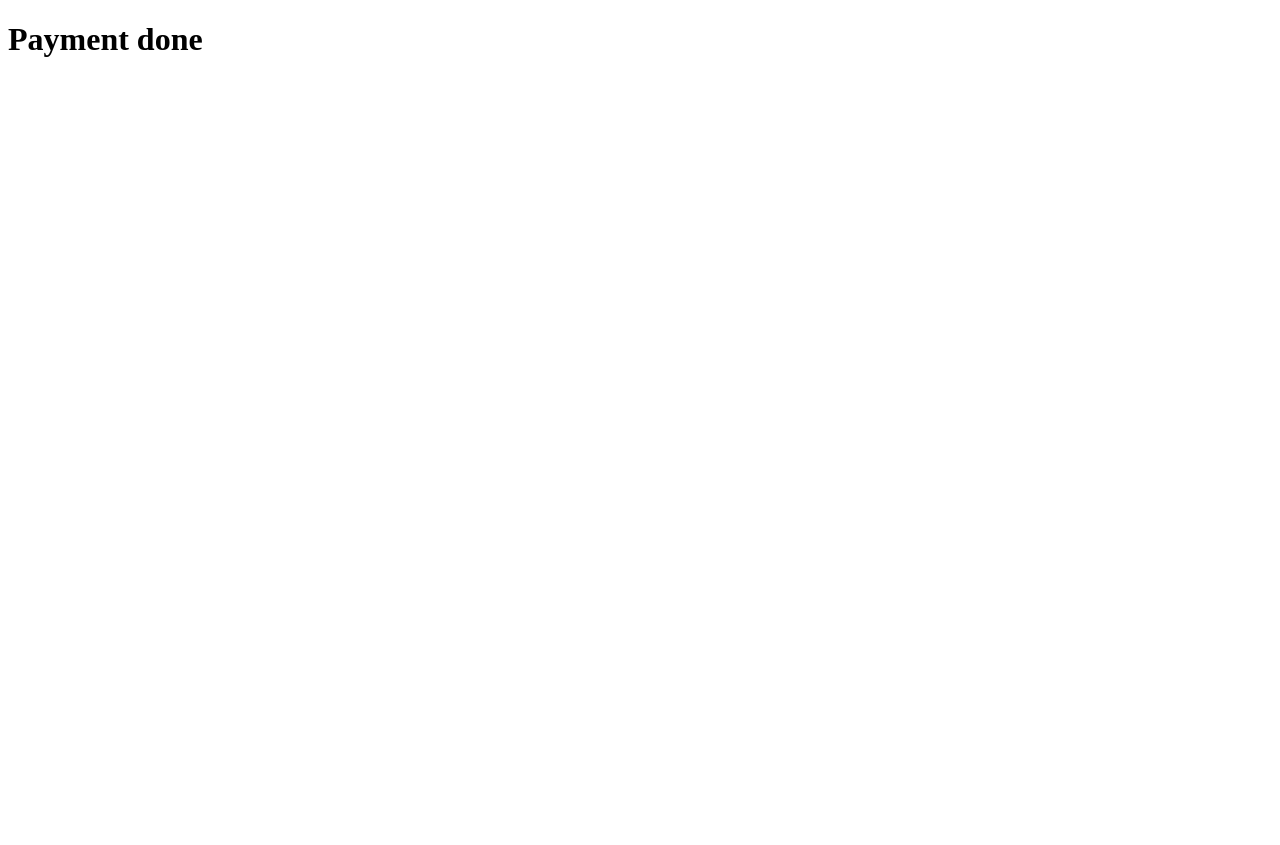
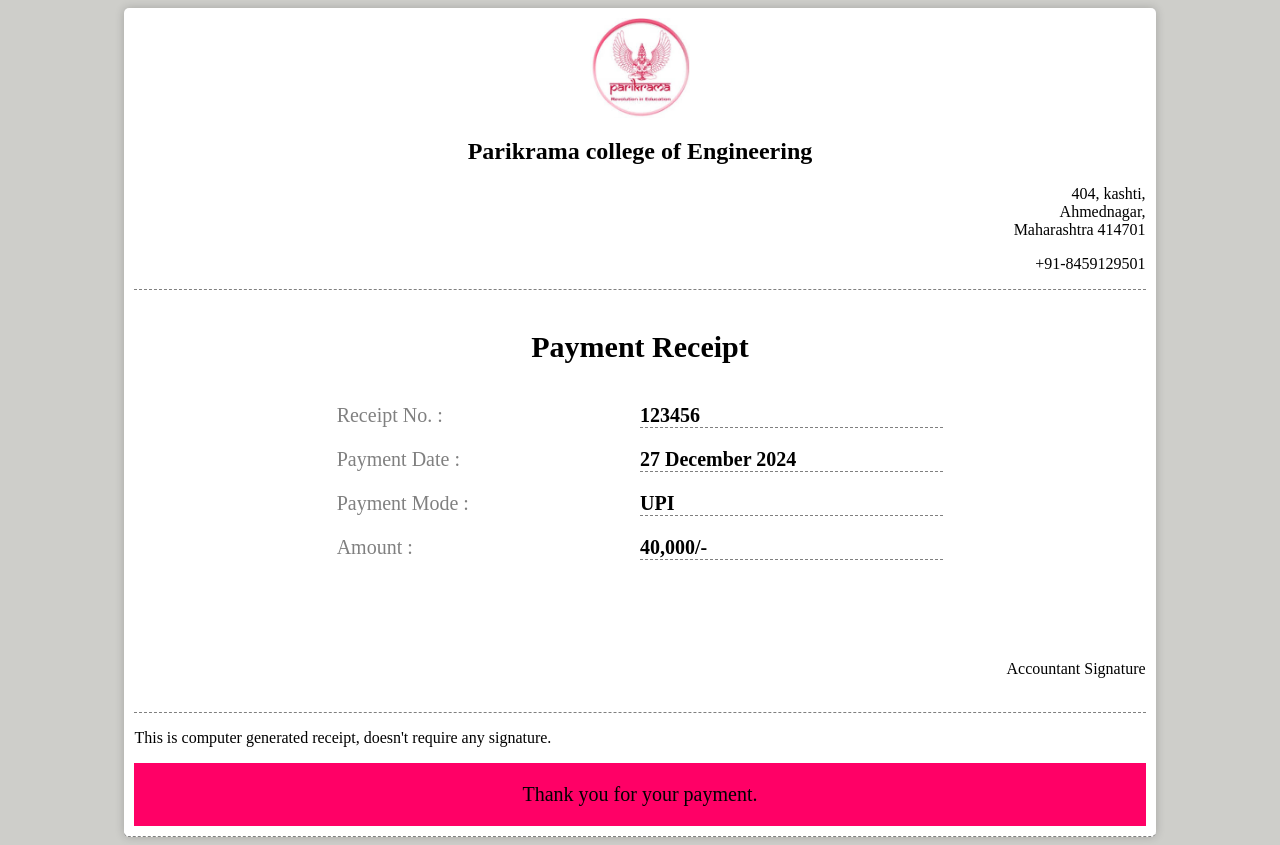
Before and after one commit to ganeshgore1811/Fees-Receipt, a plain HTML site: page index.html in a window 1280 px wide. Before the commit the page ends 800 px from the top, so only its background shows below. Drawn offline with Linux system fonts and the light colour scheme.

Commit message:
changes in page

```diff
--- a/index.html
+++ b/index.html
@@ -4,8 +4,119 @@
     <meta charset="UTF-8">
     <meta name="viewport" content="width=device-width, initial-scale=1.0">
     <title>fees receipt</title>
+    <style>
+    body{
+        background-color: #cececa;
+    }
+    .text-center{
+        text-align: center;
+    }
+    .dashed-bottom{
+        border-bottom: 1px dashed grey;
+    }
+    .brand-logo{
+    width: 100px;
+    display: block;
+    margin: 0 auto;
+    }
+    .brand-address{
+        text-align: right;
+    }
+    .brand-mobile{
+        text-align: right;
+    }
+    .receipt-container{
+    width: 80%;
+    margin: 0 auto;
+    background-color: #fff;
+    border-radius: 5px;
+    padding: 10px;
+    box-shadow: 0 0 10px rgba(0, 0, 0, 0.2);
+    }
+    .receipt-title{
+        font-size: 30px;
+        margin:40px 0 ;
+    }
+    .receipt-detail{
+        display: flex;
+        justify-content: center;
+        font-size: 20px;
+        margin: 20px 0;
+    }
+    .receipt-detail-key{
+        color: grey;
+        width: 30%;
+    }
+    .receipt-detail-value{
+        font-weight: bold;
+        width: 30%;
+    }
+    .receipt-body{
+        position: relative;
+    }
+    .accountant-sign{
+        text-align: right;
+        margin-top: 100px;
+    }
+    .stamp{
+        background-color:#fff;
+        width: 200px;
+        position: absolute;
+        right: 0;
+        bottom: 0;
+    }
+    .receipt-footer{
+        padding: 20px 0;
+        font-size: 20px;
+        background-color:#ff0066 ;
+    }
+
+    </style>
 </head>
 <body>
-    <h1>Payment done</h1>
+    <div class="receipt-container dashed-bottom">
+    <div class="receipt-header dashed-bottom">
+    <img src="logo.png" class="brand-logo"/>
+    <h2 class="text-center">Parikrama college of Engineering</h2>
+    <p class="brand-address">
+        404, kashti,<br/>
+        Ahmednagar, <br/>
+        Maharashtra 414701
+    </p>
+    <p class="brand-mobile">
+        +91-8459129501
+    </p>
+    </div>
+
+    <div class="receipt-body dashed-bottom">
+    <h3 class="receipt-title text-center">Payment Receipt</h3>
+    <div class="receipt-detail">
+    <div class="receipt-detail-key">Receipt No. :</div>
+    <div class="receipt-detail-value dashed-bottom">123456</div>
+    </div>
+    <div class="receipt-detail">
+    <div class="receipt-detail-key">Payment Date :</div>
+    <div class="receipt-detail-value dashed-bottom">27 December 2024</div>
+    </div>
+    <div class="receipt-detail">
+    <div class="receipt-detail-key">Payment Mode :</div>
+    <div class="receipt-detail-value dashed-bottom">UPI</div>
+    </div>
+    <div class="receipt-detail ">
+    <div class="receipt-detail-key">Amount :</div>
+    <div class="receipt-detail-value dashed-bottom">40,000/-</div>
+    </div>
+    <p class="accountant-sign">
+        Accountant Signature
+        <br/><br/>
+    </p>
+    </div>
+    <p>
+        This is computer generated receipt, doesn't require any signature.
+    </p>
+    <div class="receipt-footer text-center">
+    Thank you for your payment.
+    </div>
+    </div>
 </body>
 </html>
```
Also changed, not shown: logo.png (added), stamp.png (added), stamp1.jpg (added), stamp3.png (added).
